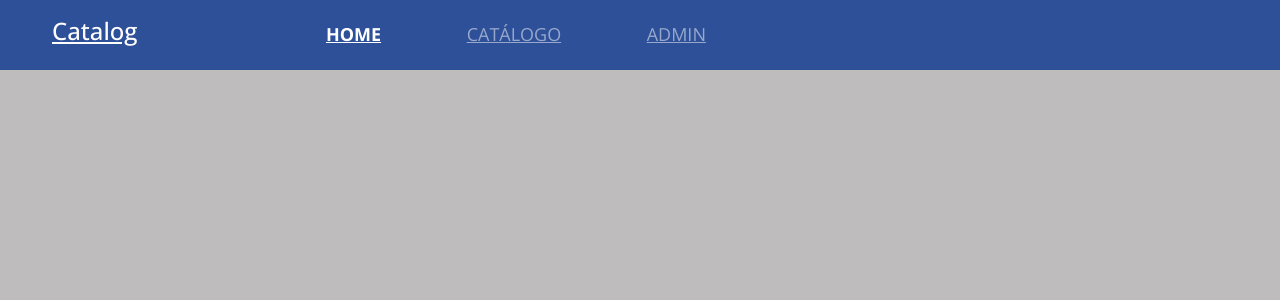
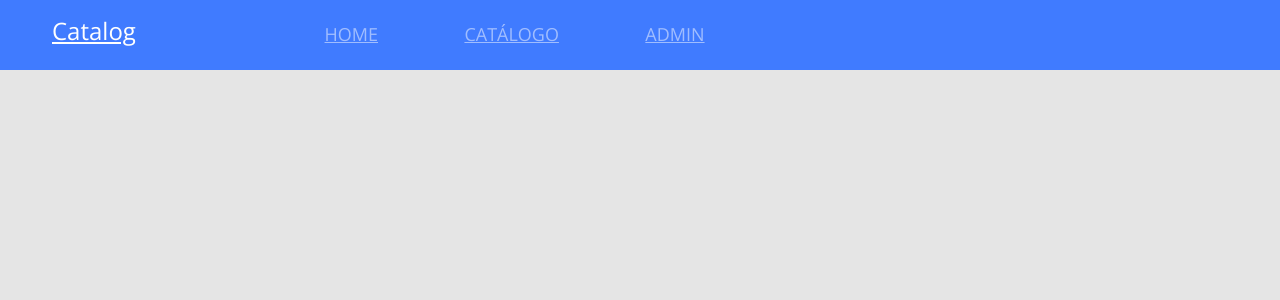
Before and after one commit to Italogabrieldias/catalog, a React (Create React App) app in the folder frontend/: page / in a window 1280 px wide. Shown: the top 300 px of the page. Built offline with nearby package versions, Linux system fonts and the light colour scheme.

Commit message:
Navbar styling

```diff
--- a/frontend/src/App.css
+++ b/frontend/src/App.css
@@ -1,15 +1,27 @@
-@import url('https://fonts.googleapis.com/css2?family=Open+Sans:ital,wght@0,300..800;1,300..800&display=swap');
-*{
-  font-family: 'Open Sans';
-}
-h1, h2, h3, h4, h5, h6 {
-  font-weight: 700;
-  margin-bottom: 0;
+@import url('https://fonts.googleapis.com/css2?family=Open+Sans:wght@400;700&display=swap');
 
+* {
+  font-family: 'Open Sans', sans-serif;
 }
 
-a, a:hover{
+h1,
+h2,
+h3,
+h4,
+h5,
+h6 {
+  margin-bottom: 0;
+  font-weight: 700;
+}
+
+a,
+a:hover {
   text-decoration: none;
   color: unset;
+}
 
+.base-card {
+  background-color: #fff;
+  box-shadow: 0px 4px 20px rgba(0, 0, 0, 0.25);
+  border-radius: 10px;
 }
--- a/frontend/src/App.tsx
+++ b/frontend/src/App.tsx
@@ -1,10 +1,9 @@
 import "./App.css";
 import "./assets/styles/custom.scss";
-import Navbar from "./components/Navbar";
-
+import Navbar from "components/Navbar";
 const App = () => {
   return (
-    <Navbar/>
+  <Navbar/>
   )
 }
 
--- a/frontend/src/assets/styles/custom.scss
+++ b/frontend/src/assets/styles/custom.scss
@@ -1,8 +1,8 @@
 $theme-colors: (
-  'primary': #2e5099,
+  'primary': #407bff,
 );
 
-$body-bg: #bebcbc;
+$body-bg: #e5e5e5;
 $body-color: #263238;
 
 @import '~bootstrap/scss/bootstrap.scss';
--- a/frontend/src/components/Navbar/index.tsx
+++ b/frontend/src/components/Navbar/index.tsx
@@ -1,15 +1,30 @@
-import "./styles.css"
-const Navbar= () => {
+import "./styles.css";
+
+
+const Navbar = () => {
   return (
-  <nav className="navbar navbar-expand-md bg-primary main-nav">
+    <nav className="navbar navbar-expand-md navbar-dark bg-primary main-nav">
       <div className="container-fluid">
         <a href="link" className="nav-logo-text">
           <h4>Catalog</h4>
         </a>
-    <div className="collapse navbar-collapse">
-      <ul className="navbar-nav offset-md-2 main-menu" >
+
+        <button
+          className="navbar-toggler"
+          type="button"
+          data-bs-toggle="collapse"
+          data-bs-target="#dscatalog-navbar"
+          aria-controls="dscatalog-navbar"
+          aria-expanded="false"
+          aria-label="Toggle navigation"
+        >
+          <span className="navbar-toggler-icon"></span>
+        </button>
+
+        <div className="collapse navbar-collapse" id="dscatalog-navbar">
+          <ul className="navbar-nav offset-md-2 main-menu">
             <li>
-          <a href="link" className="active">HOME</a>
+              <a href="link">HOME</a>
             </li>
             <li>
               <a href="link">CATÁLOGO</a>
--- a/frontend/src/components/Navbar/styles.css
+++ b/frontend/src/components/Navbar/styles.css
@@ -1,27 +1,33 @@
-.nav-logo-text,.nav-logo-text:hover{
-  color:#ffff
+.main-nav {
+  padding-left: 40px;
+  min-height: 70px;
 }
-.main-menu{
+
+.nav-logo-text {
+  color: #fff;
+}
+
+.nav-logo-text:hover {
+  color: #fff;
+}
+
+.main-menu {
   display: flex;
   font-size: 18px;
   width: 380px;
   justify-content: space-between;
-
 }
 
-.main-menu a{
-  color: rgba(255,255,255,0.5);
+.main-menu a {
+  font-style: normal;
+  color: rgba(255, 255, 255, 0.5);
 }
 
-.main-menu a:hover{
-  color:#fff;
+.main-menu a.active {
+  font-weight: bold;
+  color: #fff;
 }
 
-.main-menu a.active{
-  color:#fff;
-  font-weight: bolder;
+.main-menu a:hover {
+  color: #fff;
 }
-.main-nav{
-  padding-left: 40px;
-  height: 70px;
-}
```
Also changed, not shown: 1 other file (tests, documents, lock files or other folders). Lines whose indentation alone changed are shown as unchanged.
